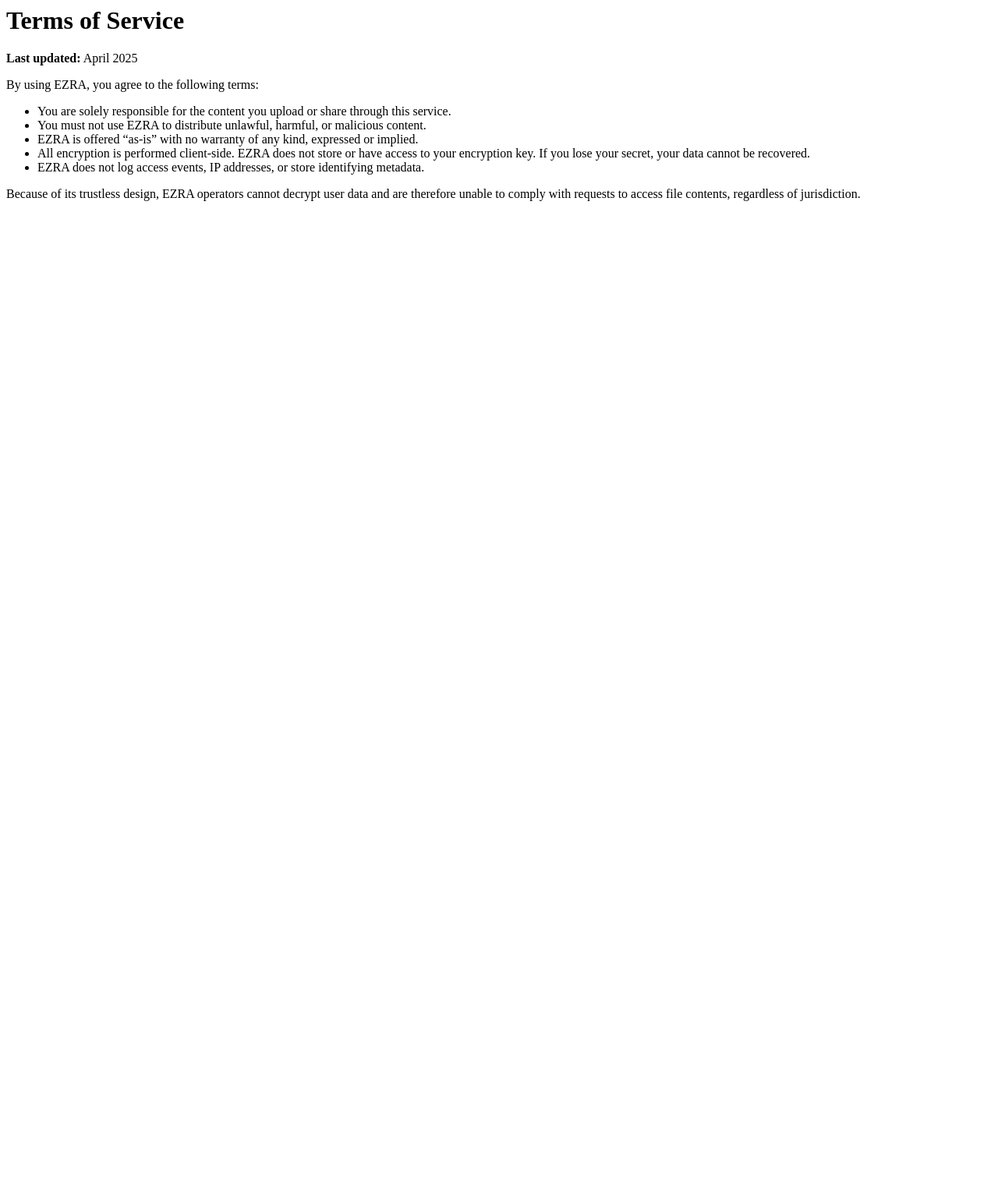
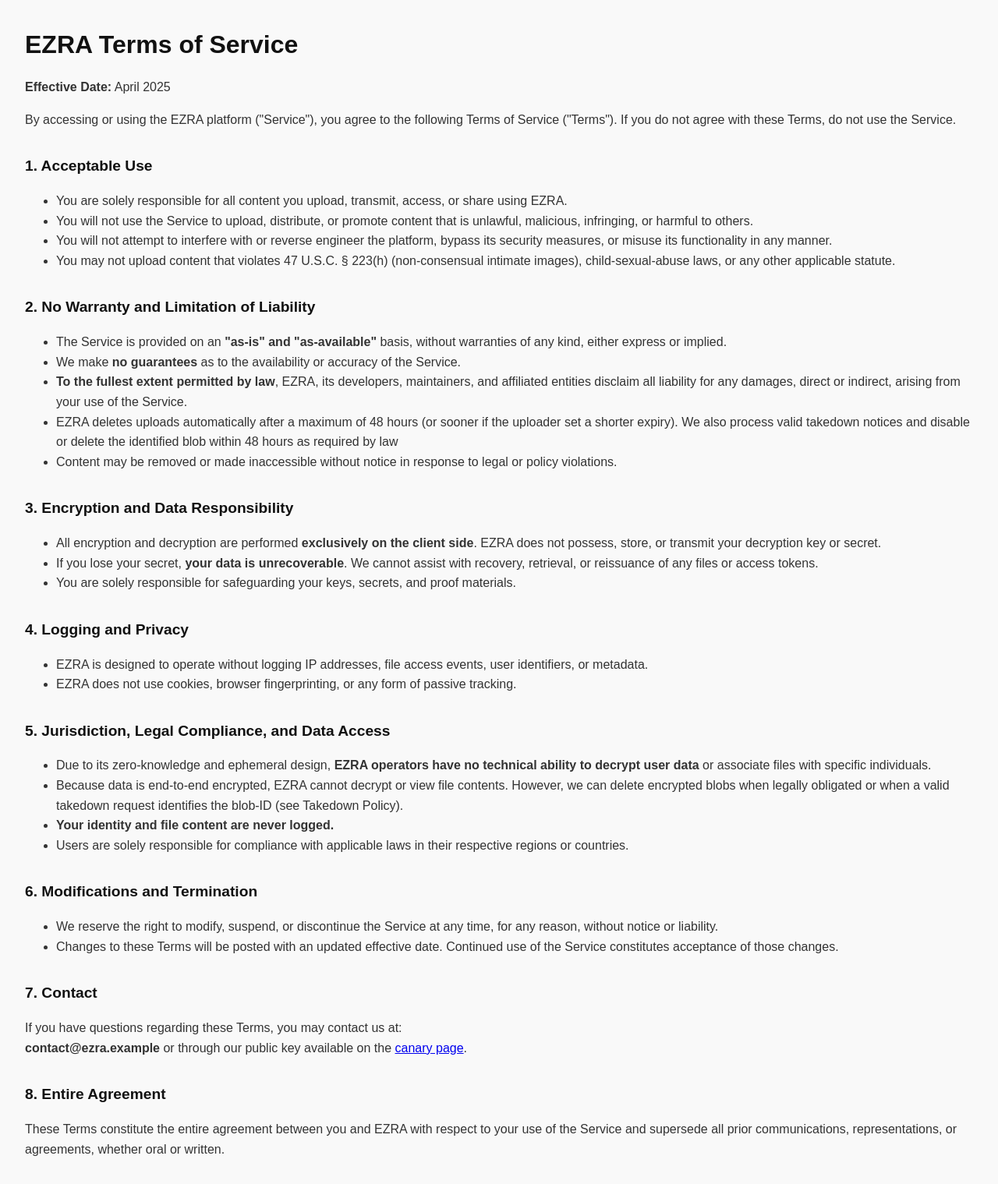
Before and after one commit to liamgoss/EZRA, a Flask app: page /terms in a window 1280 px wide. Shown: the whole page at 78% size. Before the commit the page ends 258 px from the top, so only its background shows below. Run offline with Flask 3, Linux system fonts and the light colour scheme.

Commit message:
Added warrant canary, updated terms, working on legal compliance

```diff
--- a/server/app.py
+++ b/server/app.py
@@ -3,7 +3,7 @@
 from zk_utils import poseidon_hash
 from dotenv import load_dotenv
 from pathlib import Path
-import os, subprocess, base64, json, time, threading, glob, sqlite3
+import os, subprocess, base64, json, time, threading, glob, sqlite3, re, datetime
 from paths import UPLOAD_DIR, DB_DIR, ensure_directories
 
 
@@ -34,6 +34,8 @@
     ), 413
 
 
+
+
 def get_expiration(file_id: str):
     db_path = app.config['DB_DIR'] / "expirations.db"
     conn = sqlite3.connect(db_path)
@@ -60,6 +62,33 @@
 @app.route("/privacy")
 def privacy():
     return render_template("privacy.html")
+
+@app.route("/dmca")
+def dmca():
+    return render_template("dmca.html")
+
+@app.route("/canary")
+def canary():
+    with open("static/canary/canary.txt.asc", "r") as f:
+        canary_content = f.read()
+
+    # Extract the "Last updated" date using regex
+    match = re.search(r"Last Updated:\s*([A-Za-z]+\s+\d{1,2},\s+\d{4})", canary_content)
+    if match:
+        last_updated = match.group(1).strip()
+    else:
+        last_updated = "Unknown"  # Fallback if parsing fails
+
+    return render_template(
+        "canary.html",
+        date=last_updated,
+        fingerprint="BB9A 9EEA 1443 59DE BB57  9867 8A32 EDA8 0D50 2239",
+        public_key_url="/static/canary/ezra_public_key.asc",
+        signed_canary_url="/static/canary/canary.txt.asc",
+        signature_block=canary_content,
+        year=str(datetime.datetime.now(datetime.timezone.utc).year)
+    )
+
 
 # Core EZRA logic
 
--- a/server/templates/about.html
+++ b/server/templates/about.html
@@ -16,5 +16,5 @@
 </p>
 
 <p>
-<a href="/terms">Terms of Service</a> | <a href="/privacy">Privacy Policy</a> | <a href="/dmca">DMCA Policy</a> |  <a href="https://github.com/liamgoss/EZRA">View on GitHub</a>
+    <a href="/canary">Warrant Canary</a> | <a href="/terms">Terms of Service</a> | <a href="/privacy">Privacy Policy</a> | <a href="/dmca">DMCA Policy</a> |  <a href="https://github.com/liamgoss/EZRA">View on GitHub</a>
 </p>
--- a/server/templates/index.html
+++ b/server/templates/index.html
@@ -18,9 +18,12 @@
     <script src="{{ url_for('static', filename='zkp_logic.js') }}"></script>
     <h1>EZRA</h1>
     <nav>
+      <a href="/canary">Warrant Canary</a>
       <a href="/about">About</a>
       <a href="/terms">Terms of Service</a>
       <a href="/privacy">Privacy Policy</a>
+      <a href="/dmca">DMCA Policy</a>
+      <a href="https://github.com/liamgoss/EZRA">View on GitHub</a>
     </nav>
   </header>
 
--- a/server/templates/terms.html
+++ b/server/templates/terms.html
@@ -1,16 +1,86 @@
-<h1>Terms of Service</h1>
-<p><strong>Last updated:</strong> April 2025</p>
+<!DOCTYPE html>
+<html lang="en">
+<head>
+    <meta charset="UTF-8">
+    <title>EZRA Terms of Service</title>
+    <style>
+        body {
+            font-family: sans-serif;
+            margin: 2rem;
+            background-color: #f9f9f9;
+            color: #333;
+            line-height: 1.6;
+        }
+        h1, h2 {
+            color: #111;
+        }
+        h1 {
+            font-size: 2rem;
+            margin-bottom: 0.5rem;
+        }
+        h2 {
+            font-size: 1.2rem;
+            margin-top: 2rem;
+        }
+    </style>
+</head>
+<body>
 
-<p>By using EZRA, you agree to the following terms:</p>
+    <h1>EZRA Terms of Service</h1>
+    <p><strong>Effective Date:</strong> April 2025</p>
 
-<ul>
-  <li>You are solely responsible for the content you upload or share through this service.</li>
-  <li>You must not use EZRA to distribute unlawful, harmful, or malicious content.</li>
-  <li>EZRA is offered “as-is” with no warranty of any kind, expressed or implied.</li>
-  <li>All encryption is performed client-side. EZRA does not store or have access to your encryption key. If you lose your secret, your data cannot be recovered.</li>
-  <li>EZRA does not log access events, IP addresses, or store identifying metadata.</li>
-</ul>
+    <p>By accessing or using the EZRA platform ("Service"), you agree to the following Terms of Service ("Terms"). If you do not agree with these Terms, do not use the Service.</p>
 
-<p>
-Because of its trustless design, EZRA operators cannot decrypt user data and are therefore unable to comply with requests to access file contents, regardless of jurisdiction.
-</p>
+    <h2>1. Acceptable Use</h2>
+    <ul>
+        <li>You are solely responsible for all content you upload, transmit, access, or share using EZRA.</li>
+        <li>You will not use the Service to upload, distribute, or promote content that is unlawful, malicious, infringing, or harmful to others.</li>
+        <li>You will not attempt to interfere with or reverse engineer the platform, bypass its security measures, or misuse its functionality in any manner.</li>
+        <li>You may not upload content that violates 47 U.S.C. § 223(h) (non-consensual intimate images), child-sexual-abuse laws, or any other applicable statute.</li>
+    </ul>
+
+    <h2>2. No Warranty and Limitation of Liability</h2>
+    <ul>
+        <li>The Service is provided on an <strong>"as-is" and "as-available"</strong> basis, without warranties of any kind, either express or implied.</li>
+        <li>We make <strong>no guarantees</strong> as to the availability or accuracy of the Service.</li>
+        <li><strong>To the fullest extent permitted by law</strong>, EZRA, its developers, maintainers, and affiliated entities disclaim all liability for any damages, direct or indirect, arising from your use of the Service.</li>
+        <li>EZRA deletes uploads automatically after a maximum of 48 hours (or sooner if the uploader set a shorter expiry). We also process valid takedown notices and disable or delete the identified blob within 48 hours as required by law</li>
+        <li>Content may be removed or made inaccessible without notice in response to legal or policy violations.</li>
+    </ul>
+
+    <h2>3. Encryption and Data Responsibility</h2>
+    <ul>
+        <li>All encryption and decryption are performed <strong>exclusively on the client side</strong>. EZRA does not possess, store, or transmit your decryption key or secret.</li>
+        <li>If you lose your secret, <strong>your data is unrecoverable</strong>. We cannot assist with recovery, retrieval, or reissuance of any files or access tokens.</li>
+        <li>You are solely responsible for safeguarding your keys, secrets, and proof materials.</li>
+    </ul>
+
+    <h2>4. Logging and Privacy</h2>
+    <ul>
+        <li>EZRA is designed to operate without logging IP addresses, file access events, user identifiers, or metadata.</li>
+        <li>EZRA does not use cookies, browser fingerprinting, or any form of passive tracking.</li>
+    </ul>
+
+    <h2>5. Jurisdiction, Legal Compliance, and Data Access</h2>
+    <ul>
+        <li>Due to its zero-knowledge and ephemeral design, <strong>EZRA operators have no technical ability to decrypt user data</strong> or associate files with specific individuals.</li>
+        <li>Because data is end-to-end encrypted, EZRA cannot decrypt or view file contents. However, we can delete encrypted blobs when legally obligated or when a valid takedown request identifies the blob-ID (see Takedown Policy).</li>
+        <li><strong>Your identity and file content are never logged.</strong></li>
+        <li>Users are solely responsible for compliance with applicable laws in their respective regions or countries.</li>
+    </ul>
+
+    <h2>6. Modifications and Termination</h2>
+    <ul>
+        <li>We reserve the right to modify, suspend, or discontinue the Service at any time, for any reason, without notice or liability.</li>
+        <li>Changes to these Terms will be posted with an updated effective date. Continued use of the Service constitutes acceptance of those changes.</li>
+    </ul>
+
+    <h2>7. Contact</h2>
+    <p>If you have questions regarding these Terms, you may contact us at:<br>
+    <strong>contact@ezra.example</strong> or through our public key available on the <a href="/canary">canary page</a>.</p>
+
+    <h2>8. Entire Agreement</h2>
+    <p>These Terms constitute the entire agreement between you and EZRA with respect to your use of the Service and supersede all prior communications, representations, or agreements, whether oral or written.</p>
+
+</body>
+</html>
```
Also changed, not shown: server/static/canary/canary.txt (added, +16 -0 lines), server/templates/canary.html (added, +33 -0 lines), server/db/expirations.db (added), 1 other file.
